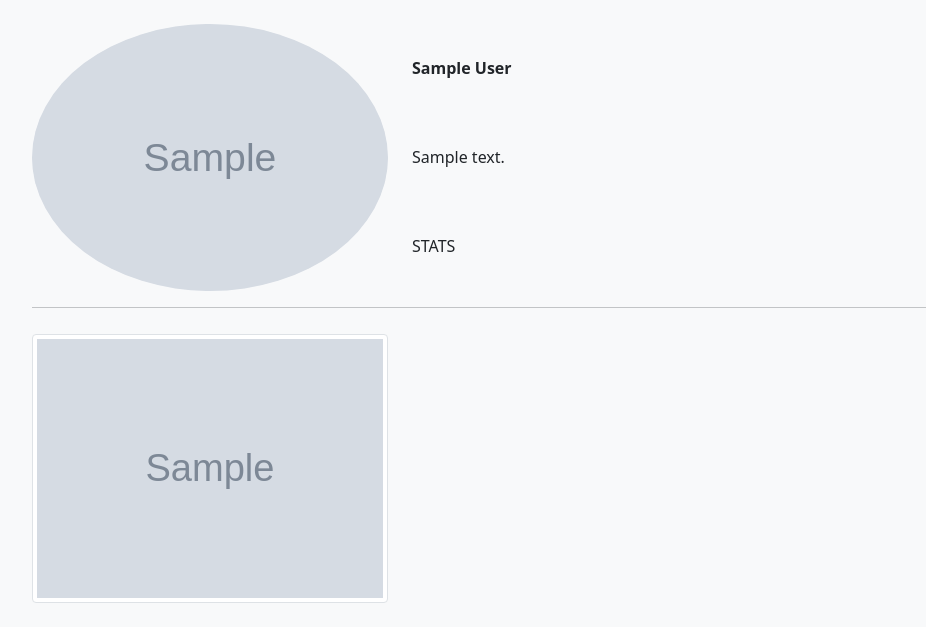
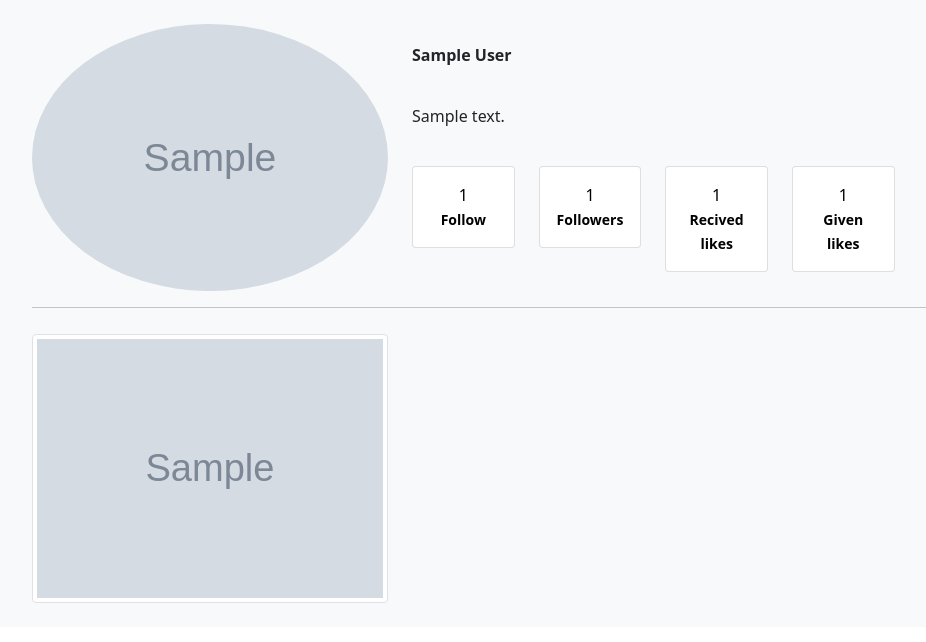
Before and after one commit to aFku/Django-Instodramat, a Django app: page /profile/1 in a window 1280 px wide. Shown: the part 75-717 px from the top of the page, without its empty margins (50-976 px from the left). Run offline with Django 3.2, Linux system fonts and the light colour scheme; a user stored in the database is signed in; tables that the repository leaves empty hold one stand-in row (values such as "Sample post"); grey boxes marked "Sample" are stand-in pictures; some libraries are stand-ins or nearby versions.

Commit message:
Implemented statistics on profile page and likes counter on photo preview |

```diff
--- a/Instodramat/Images/models.py
+++ b/Instodramat/Images/models.py
@@ -24,6 +24,12 @@ class Photo(Post):
     def get_comments(self):
         return self.comments.all().order_by('publish_date')
 
+    def get_likes_count(self):
+        return self.likes.count()
+
+    def get_likes_list(self):
+        return self.likes.all()
+
     def delete(self):
         """
         Delete file after deleting model
--- a/Instodramat/Images/templates/photo_preview.html
+++ b/Instodramat/Images/templates/photo_preview.html
@@ -10,6 +10,7 @@
     <link rel="stylesheet" href="{% static 'css/photo_preview.css' %}">
     <script src="https://code.jquery.com/jquery-3.5.1.min.js"></script>
     <script src="{% static  'js/like.js' %}" defer></script>
+    <script src="{% static  'js/follow_list.js' %}" defer></script>
 {% endblock %}
 
 {% block content %}
@@ -30,12 +31,13 @@
         <div class="col-xl-12 d-flex justify-content-center">
             <div class="image-border util-bar" style="width: 50%;">
                <div class="row d-flex justify-content-between like-bar" style="margin: 2px 0;">
-                   <div class="col-sm-2 d-flex align-items-center my-1">
+                   <div class="col-sm-8 d-flex align-items-center my-1">
                        {% if request.user in photo.likes.all %}
                         <a><img src="{% static 'icons/heart-thin-red.svg' %}" class="img-fluid" width="40vh" style="margin: auto;" id="like-icon"></a>
                        {% else %}
                         <a><img src="{% static 'icons/heart-thin-empty.svg' %}" class="img-fluid" width="40vh" style="margin: auto;" id="like-icon"></a>
                        {% endif %}
+                       <a class="like-stat">{{ photo.get_likes_count }} user(s) like it</a>
                    </div>
                    <div class="col-sm-2 d-flex align-items-center my-1 justify-content-sm-end">
                        <a style="margin-right: 2px;"><img src="{% static 'icons/ellipsis-v.svg' %}" class="img-fluid" width="7vh"></a>
@@ -47,7 +49,7 @@
                            <a href="/profile/{{ photo.author.id }}" class="author-link">{{ photo.author.username }}</a>
                        </b>
                        <span class="image-description">
-                           {{ photo.text_content }}
+                           <a onclick="get_list('/profile/1/follow_list')">{{ photo.text_content }}</a>
                        </span>
                        <br>
                        <span class="date-span">
--- a/Instodramat/Users/models.py
+++ b/Instodramat/Users/models.py
@@ -44,8 +44,32 @@ class Profile(models.Model):
     def get_photos(self):
         return self.user.photos.all()
 
-    def get_all_comments(self):
+    def get_all_comments(self):        # necesery?
         return self.user.comments.all()
+
+    def get_comments_count(self):
+        return self.user.comments.count()
+
+    def get_given_likes_count(self):
+        return self.user.photos_i_liked.count()
+
+    def get_recived_likes_count(self):
+        counter = 0
+        for photo in self.user.photos.all():
+            counter += photo.likes.count()
+        return counter
+
+    def get_followers_count(self):
+        return self.user.followers.count()
+
+    def get_followers_list(self):
+        return self.user.followers.count()
+
+    def get_follow_count(self):
+        return self.follow.count()
+
+    def get_follow_list(self):
+        return self.follow.all()
 
     def __str__(self):
         return f'{self.user.username}`s profile'
--- a/Instodramat/Users/static/css/profile.css
+++ b/Instodramat/Users/static/css/profile.css
@@ -39,3 +39,15 @@
     align-items: center;
     justify-content: center;
 }
+
+.stat-description, .stat-description:hover{
+    text-decoration: none;
+    color: black;
+    font-weight: bold;
+    font-size: 14px;
+}
+
+.stat-counter, .stat-counter:hover{
+    text-decoration: none;
+    color: black;
+}
--- a/Instodramat/Users/templates/profile.html
+++ b/Instodramat/Users/templates/profile.html
@@ -31,7 +31,40 @@
             </div>
             <div class="row">
                 <div class="col-lg-8 col-md-12">
-                    STATS
+                    <div class="row">
+                        <div class="col-sm-3">
+                            <div class="card">
+                                <div class="card-body" style="text-align: center;">
+                                     <a class="stat-counter">{{ profile.get_follow_count }}</a><br>
+                                    <a class="stat-description">Follow</a>
+                                </div>
+                            </div>
+                        </div>
+                        <div class="col-sm-3">
+                            <div class="card">
+                                <div class="card-body" style="text-align: center;">
+                                     <a class="stat-counter">{{ profile.get_followers_count }}</a><br>
+                                    <a class="stat-description">Followers</a>
+                                </div>
+                            </div>
+                        </div>
+                        <div class="col-sm-3">
+                            <div class="card">
+                                <div class="card-body" style="text-align: center;">
+                                    <a class="stat-counter">{{ profile.get_recived_likes_count }}</a><br>
+                                    <a class="stat-description">Recived likes</a>
+                                </div>
+                            </div>
+                        </div>
+                        <div class="col-sm-3">
+                            <div class="card">
+                                <div class="card-body" style="text-align: center;">
+                                     <a class="stat-counter">{{ profile.get_given_likes_count }}</a><br>
+                                    <a class="stat-description">Given likes</a>
+                                </div>
+                            </div>
+                        </div>
+                    </div>
                 </div>
             </div>
         </div>
--- a/Instodramat/Users/urls.py
+++ b/Instodramat/Users/urls.py
@@ -8,5 +8,6 @@ urlpatterns = [
     path('registry', views.user_create_view, name='registry'),
     path('login', views.CustomLoginView.as_view(), name='login'),
     path('logout', views.CustomLogoutView.as_view(), name='logout'),
-    path('profile/<int:pk>/follow', views.follow_ajax, name='follow_ajax')
+    path('profile/<int:pk>/follow', views.follow_ajax, name='follow_ajax'),
+    path('profile/<int:pk>/follow_list', views.follow_list_ajax, name='follow_list_ajax'),
 ]
--- a/Instodramat/Users/views.py
+++ b/Instodramat/Users/views.py
@@ -1,5 +1,5 @@
 from django.shortcuts import render, get_object_or_404, redirect
-from django.http import HttpResponseNotFound, JsonResponse
+from django.http import HttpResponseNotFound, JsonResponse, HttpResponse
 from django.views.generic import DetailView
 from django.contrib.auth.models import User
 from django.contrib import messages
@@ -8,6 +8,8 @@ from .models import Profile
 from django.contrib.auth.views import LoginView, LogoutView
 from django.contrib.messages.views import SuccessMessageMixin
 from django.contrib.auth.decorators import login_required
+from django.core import serializers
+
 
 # -------------------------- Class-based
 
@@ -102,3 +104,45 @@ def follow_ajax(request, pk):
                 'follow_status': False}, status=200)
     else:
         return JsonResponse({'message': 'Wrong method for user following or request not AJAX'}, status=400)
+
+
+@login_required(login_url='/login')
+def followers_list_ajax(request, pk):
+    """
+    Get list of users that follow you. Response as JSON
+    """
+    if request.is_ajax and request.method == "GET":
+        user = User.objects.get(pk=pk)
+        followers = user.profile.followers.all()
+        users_json = serializers.serialize('json', followers)
+        return HttpResponse(users_json)
+    else:
+        return JsonResponse({'message': 'Wrong method for getting list or request not AJAX'}, status=400)
+
+@login_required(login_url='/login')
+def follow_list_ajax(request, pk):
+    """
+    Get list of users that you are following. Response as JSON
+    """
+    if request.is_ajax and request.method == "GET":
+        user = User.objects.get(pk=pk)
+        follow = user.profile.follow.all()
+        users_json = {
+            'meta': {
+                'title': 'List of people that you follow' # List of your followers
+            },
+            'data': {}
+        }
+        for index, followed_user in enumerate(follow):
+            data = {
+                'username': followed_user.username,
+                'user_pk': followed_user.pk,
+                'first_name': followed_user.profile.first_name,
+                'last_name': followed_user.profile.last_name,
+                'profile_pk': followed_user.profile.pk,
+                'avatar_url': followed_user.profile.get_avatar()
+            }
+            users_json['data'][index] = data
+        return JsonResponse(users_json)
+    else:
+        return JsonResponse({'message': 'Wrong method for getting list or request not AJAX'}, status=400)
```
Also changed, not shown: Instodramat/Images/static/css/photo_preview.css (+7 -0 lines), Instodramat/static/js/follow_list.js (added, +62 -0 lines).
